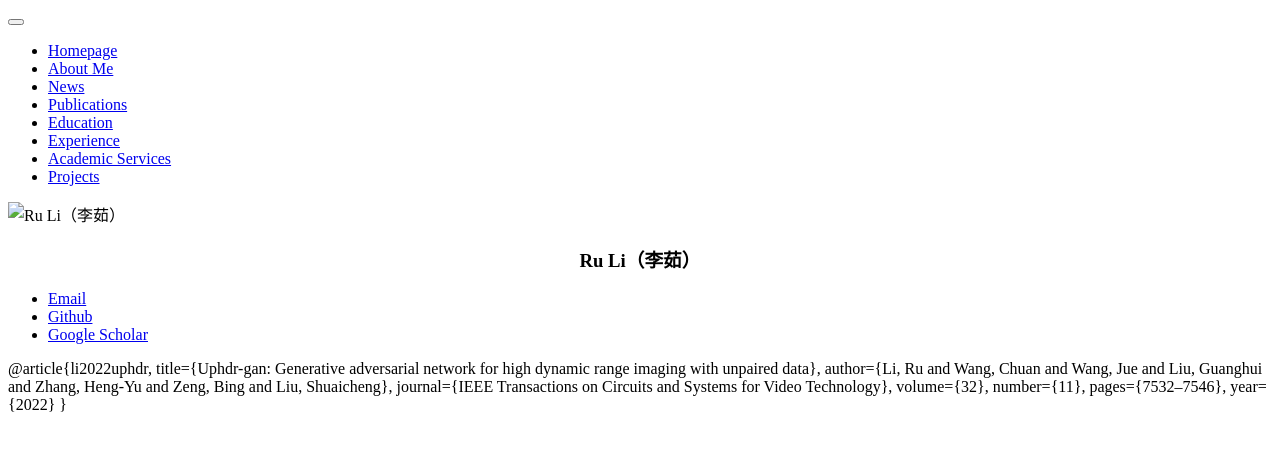
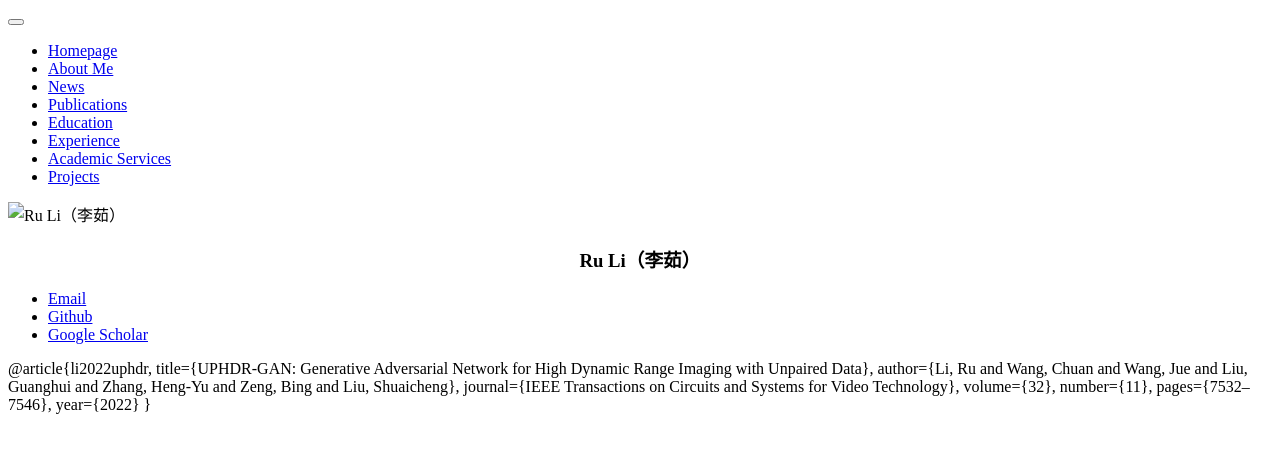
Before and after one commit to liru0126/liru0126.github.io, a Jekyll site: the page built from collections/2022_tcsvt/tcsvt2022.md, in a window 1280 px wide. Shown: the top 453 px of the page. Built offline with Jekyll 4.4.1, drawn with Linux system fonts in a browser that asks for light colours; our own code applies the rules of GitHub Pages for plain Markdown files.

```diff
--- a/collections/2022_tcsvt/tcsvt2022.md
+++ b/collections/2022_tcsvt/tcsvt2022.md
@@ -1,5 +1,5 @@
 @article{li2022uphdr,
-  title={Uphdr-gan: Generative adversarial network for high dynamic range imaging with unpaired data},
+  title={UPHDR-GAN: Generative Adversarial Network for High Dynamic Range Imaging with Unpaired Data},
   author={Li, Ru and Wang, Chuan and Wang, Jue and Liu, Guanghui and Zhang, Heng-Yu and Zeng, Bing and Liu, Shuaicheng},
   journal={IEEE Transactions on Circuits and Systems for Video Technology},
   volume={32},
```
